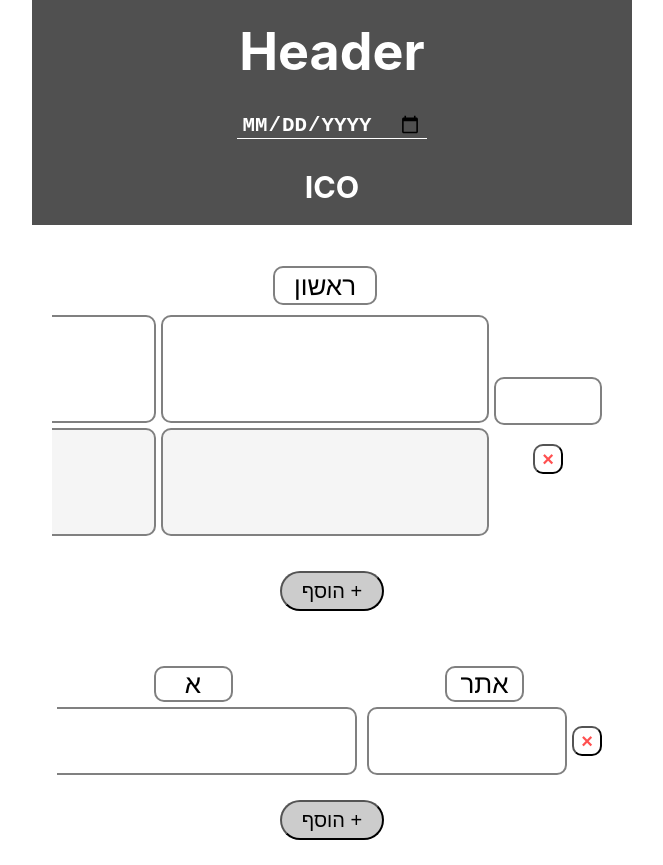
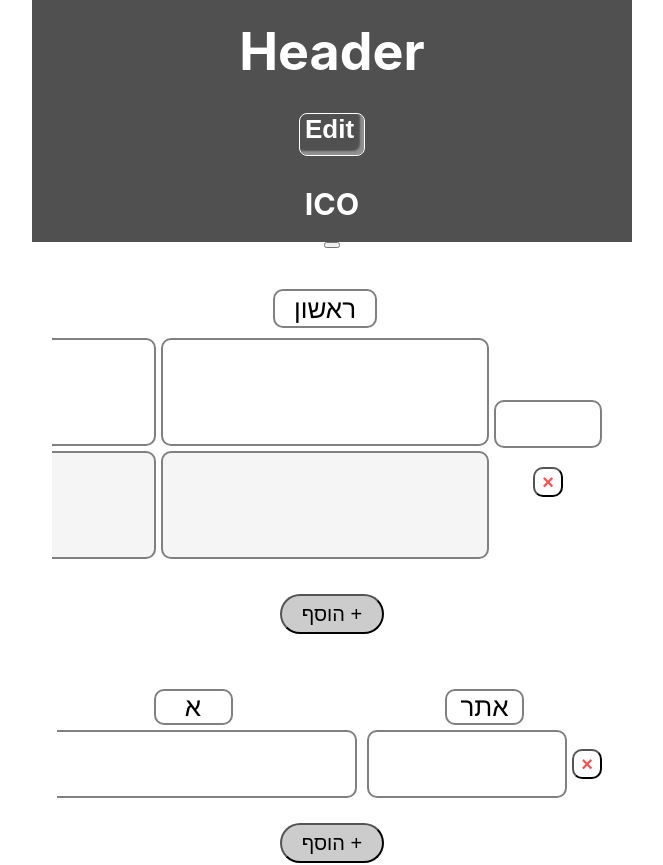
Before and after one commit to yotam-yakovw/workweek, a React (Create React App) app: page / in a window 1280 px wide. Shown: the top 865 px of the page, without its empty margins (308-971 px from the left). Built offline with nearby package versions, Linux system fonts and the light colour scheme.

Commit message:
removed date and added edit button

```diff
--- a/package.json
+++ b/package.json
@@ -12,6 +12,9 @@
     "react-redux": "^9.1.2",
     "react-scripts": "5.0.1",
     "web-vitals": "^2.1.4"
+  },
+  "devDependencies": {
+    "@babel/plugin-proposal-private-property-in-object": "7.21.11"
   },
   "scripts": {
     "start": "react-scripts start",
--- a/src/Components/App/App.js
+++ b/src/Components/App/App.js
@@ -3,11 +3,23 @@ import Header from '../Header/Header';
 import Workers from '../Workers/Workers';
 import Locations from '../Locations/Locations';
 import Notes from '../Notes/Notes';
+import { useSelector } from 'react-redux';
 
 function App() {
+  const { workers, locations, notes } = {
+    workers: useSelector((state) => state.workers.value),
+    locations: useSelector((state) => state.locations.value),
+    notes: useSelector((state) => state.notes.value),
+  };
+
+  const buttonClick = () => {
+    console.log(workers, locations, notes);
+  };
+
   return (
     <div className='App'>
       <Header />
+      <button onClick={buttonClick} />
       <Workers />
       <Locations />
       <Notes />
--- a/src/Components/Header/Header.css
+++ b/src/Components/Header/Header.css
@@ -11,6 +11,32 @@
 
 .header__title {
   margin: 20px 0 0;
+}
+
+.header__edit {
+  background-color: transparent;
+  color: white;
+  box-shadow: -4px -4px 2px #909090 inset;
+  border: 1px solid white;
+  border-radius: 8px;
+  font-size: 26px;
+  font-weight: 700;
+  padding: 0px 10px 10px 5px;
+  cursor: pointer;
+}
+
+.header__edit:hover {
+  color: rgb(255, 165, 0, 0.7);
+}
+
+.header__edit_active {
+  color: orange;
+  box-shadow: 4px 4px 2px #909090 inset;
+  padding: 5px 5px 5px 10px;
+}
+
+.header__edit_active:hover {
+  color: orange;
 }
 
 .header__date {
--- a/src/Components/Header/Header.js
+++ b/src/Components/Header/Header.js
@@ -1,9 +1,17 @@
 import './Header.css';
+import { useDispatch, useSelector } from 'react-redux';
+import siteSlice from '../../redux/siteSlice';
 
 export default function Header() {
-  const onDateChange = (evt) => {
-    const day = new Date(evt.target.value);
-    console.log(day.getDay());
+  const dispatch = useDispatch();
+
+  const switchEdit = () => dispatch(siteSlice.actions.switchEdit());
+
+  const { workers, locations, notes, site } = {
+    workers: useSelector((state) => state.workers.value),
+    locations: useSelector((state) => state.locations.value),
+    notes: useSelector((state) => state.notes.value),
+    site: useSelector((state) => state.site),
   };
 
   return (
@@ -11,7 +19,19 @@ export default function Header() {
       <h1 href='/header' className='header__title'>
         Header
       </h1>
-      <input type='date' onChange={onDateChange} className='header__date' />
+      <button
+        onClick={switchEdit}
+        className={`header__edit ${site.isEdit && 'header__edit_active'}`}
+      >
+        {site.isEdit ? 'Save' : 'Edit'}
+      </button>
+      {/* <p>{date}</p> */}
+      {/* <input
+        type='date'
+        value={date}
+        onChange={onDateChange}
+        className='header__date'
+      /> */}
       <h3 className='header__icon'>ICO</h3>
     </header>
   );
--- a/src/redux/siteSlice.js
+++ b/src/redux/siteSlice.js
@@ -6,8 +6,9 @@ const siteSlice = createSlice({
     isEdit: false,
   },
   reducers: {
-    startEdit: (state) => state.isEdit(true),
-    endEdit: (state) => state.isEdit(false),
+    switchEdit: (state) => {
+      state.isEdit = !state.isEdit;
+    },
   },
 });
 
```
Also changed, not shown: 1 other file (tests, documents, lock files or other folders).
